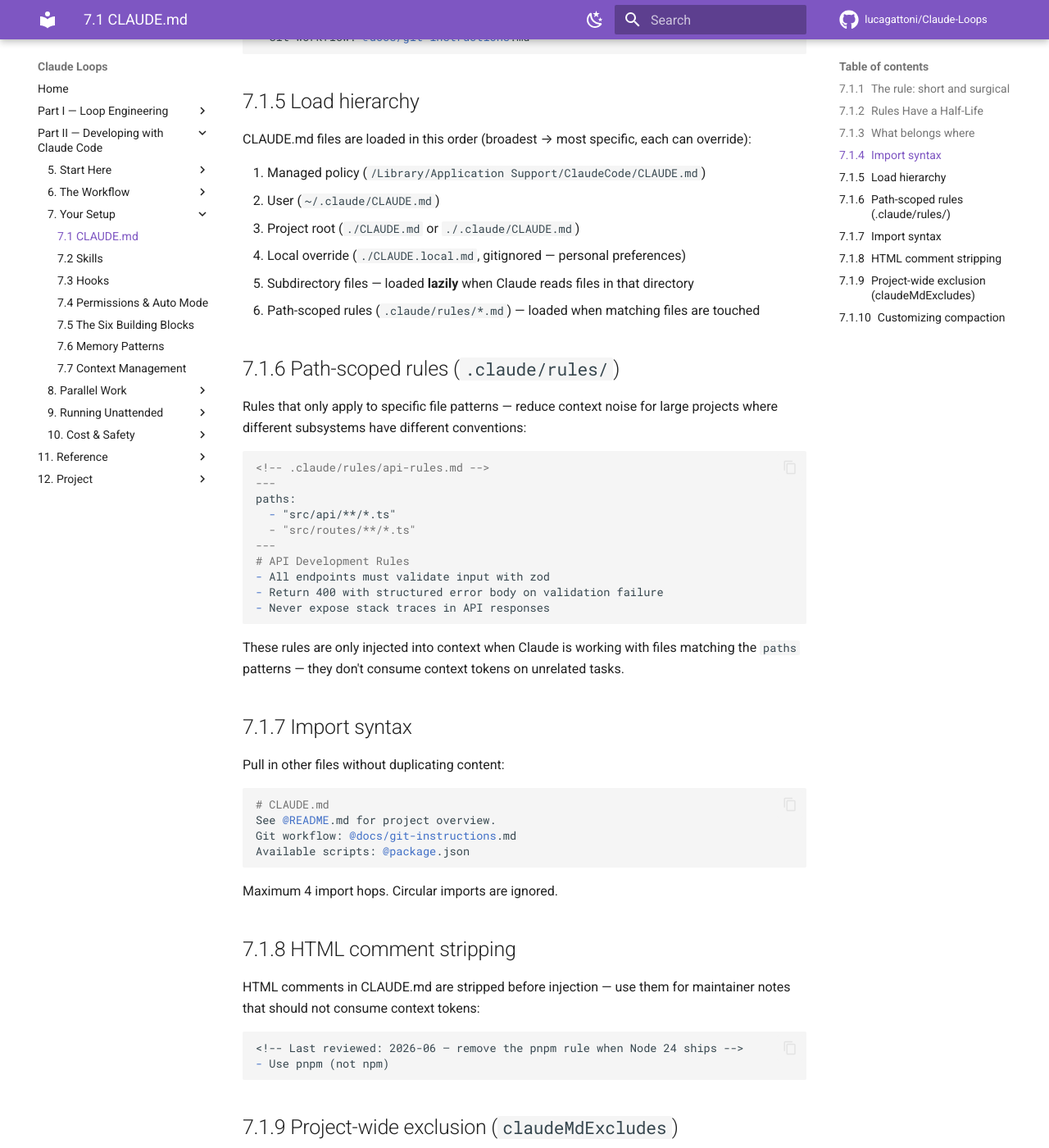
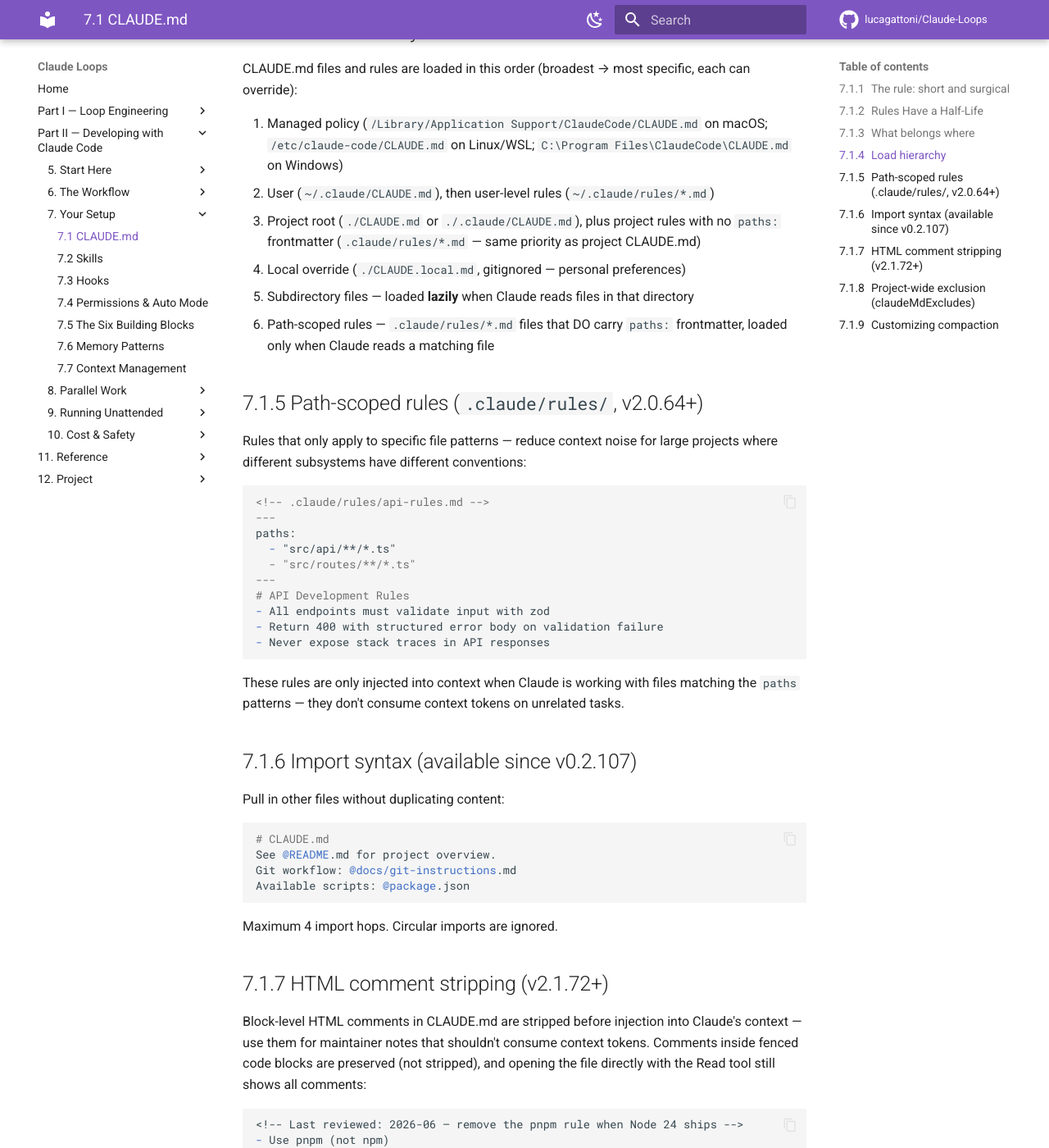
Before and after one commit to lucagattoni/Claude-Loops, an MkDocs documentation site: the page built from docs/05-claude-md.md, in a window 1280 px wide and 1400 px high, scrolled down 1581 px. Shown: the whole window at 82% size. Built offline with MkDocs 1.6.1 and Material for MkDocs 9.7.7, drawn with Linux system fonts in a browser that asks for light colours; comment, search, counter and statistics services are not loaded; some of the changed text lies outside the part shown.

Commit message:
05-claude-md.md: 7 fact-check fix(es) from the C7 doc sweep
Change types: CORRECT×3, ADD_VERSION_STAMP×2, RESTRUCTURE×1, unrefuted-edit×1

- [high] Wrong mechanism in the doc's opening sentence. Both code.claude.com/docs/en/context-window ('Project-root CLAUDE.md and unscoped rules | Re-injected from disk', under 'What survives compacti
- [medium] Item 6 was wrong for the majority case: /docs/en/memory says verbatim 'Rules without paths frontmatter are loaded at launch with the same priority as .claude/CLAUDE.md.' The list also omitte
- [medium] Part II version-stamp promise. CHANGELOG '## 2.0.64': 'Added support for .claude/rules/'. Anchor unique (line 69 is a list item with a different string).
- [medium] Blanket claim dropped two qualifiers the source carries. /docs/en/memory verbatim: 'Block-level HTML comments ... are stripped before the content is injected ... Comments inside code blocks
- [low] Part II stamp; CHANGELOG '## 0.2.107' is the introducing entry. NOTE: this file has TWO '## Import syntax' headings (lines 51 and 92); the full three-line anchor matches only the second. Ver
- [low] The official worked example for this exact scenario says 'Add it to .claude/settings.local.json so the exclusion stays local to your machine.' The KB silently changed personal to team-wide.
- [medium] Verified in the worktree: '## Import syntax' appears at lines 51 and 92, byte-identical H2 text. A repo-wide duplicate-H2 sweep of docs/ finds no other case. The second occurrence is a stric

Backlog step 11 (C7). 34/34 units, 4,025 previously-unverified lines, 656 claims
checked, 471 URLs opened. Evidence: plans/20260907_0100-c7-doc-sweep-evidence.md.
mkdocs build --strict green on the full change set.

Co-Authored-By: Claude Opus 5 (1M context) <noreply@anthropic.com>
Claude-Session: https://claude.ai/code/session_0143r6VLrjfhL34xeWGQvHmV

````diff
--- a/docs/05-claude-md.md
+++ b/docs/05-claude-md.md
@@ -1,7 +1,6 @@
 # CLAUDE.md — Your Persistent Context Layer
 
-`CLAUDE.md` is loaded at the start of every session. It is **re-injected on every
-request**, so rules survive context compaction.
+`CLAUDE.md` is loaded into context at the start of every session. It survives context compaction because Claude Code re-reads project-root `CLAUDE.md` and unscoped rules from disk and re-injects them specifically when `/compact` runs (or when automatic compaction triggers) — not on every request. Nested `CLAUDE.md` files load into context again the next time Claude reads a file in that subdirectory, and rules carrying `paths:` frontmatter reload the next time Claude reads a matching file.
 
 ## The rule: short and surgical
 
@@ -48,27 +47,18 @@ permanent fixture. ([Addy Osmani, "Audit your Agent files"](https://addyo.substa
 | Team-wide rules | `CLAUDE.md` (committed) |
 | Rules for a subdirectory | `subdir/CLAUDE.md` (auto-loaded when Claude reads files there) |
 
-## Import syntax
-
-```markdown
-# CLAUDE.md
-See @README.md for project overview and @package.json for available scripts.
-
-- Git workflow: @docs/git-instructions.md
-```
-
 ## Load hierarchy
 
-CLAUDE.md files are loaded in this order (broadest → most specific, each can override):
+CLAUDE.md files and rules are loaded in this order (broadest → most specific, each can override):
 
-1. Managed policy (`/Library/Application Support/ClaudeCode/CLAUDE.md`)
-2. User (`~/.claude/CLAUDE.md`)
-3. Project root (`./CLAUDE.md` or `./.claude/CLAUDE.md`)
+1. Managed policy (`/Library/Application Support/ClaudeCode/CLAUDE.md` on macOS; `/etc/claude-code/CLAUDE.md` on Linux/WSL; `C:\Program Files\ClaudeCode\CLAUDE.md` on Windows)
+2. User (`~/.claude/CLAUDE.md`), then user-level rules (`~/.claude/rules/*.md`)
+3. Project root (`./CLAUDE.md` or `./.claude/CLAUDE.md`), plus project rules with no `paths:` frontmatter (`.claude/rules/*.md` — same priority as project CLAUDE.md)
 4. Local override (`./CLAUDE.local.md`, gitignored — personal preferences)
 5. Subdirectory files — loaded **lazily** when Claude reads files in that directory
-6. Path-scoped rules (`.claude/rules/*.md`) — loaded when matching files are touched
+6. Path-scoped rules — `.claude/rules/*.md` files that DO carry `paths:` frontmatter, loaded only when Claude reads a matching file
 
-## Path-scoped rules (`.claude/rules/`)
+## Path-scoped rules (`.claude/rules/`, v2.0.64+)
 
 Rules that only apply to specific file patterns — reduce context noise for
 large projects where different subsystems have different conventions:
@@ -89,7 +79,7 @@ paths:
 These rules are only injected into context when Claude is working with files
 matching the `paths` patterns — they don't consume context tokens on unrelated tasks.
 
-## Import syntax
+## Import syntax (available since v0.2.107)
 
 Pull in other files without duplicating content:
 
@@ -102,10 +92,12 @@ Available scripts: @package.json
 
 Maximum 4 import hops. Circular imports are ignored.
 
-## HTML comment stripping
+## HTML comment stripping (v2.1.72+)
 
-HTML comments in CLAUDE.md are stripped before injection — use them for
-maintainer notes that should not consume context tokens:
+Block-level HTML comments in CLAUDE.md are stripped before injection into Claude's
+context — use them for maintainer notes that shouldn't consume context tokens.
+Comments inside fenced code blocks are preserved (not stripped), and opening the file
+directly with the Read tool still shows all comments:
 
 ```markdown
 <!-- Last reviewed: 2026-06 — remove the pnpm rule when Node 24 ships -->
@@ -117,7 +109,7 @@ maintainer notes that should not consume context tokens:
 In monorepos, exclude specific CLAUDE.md files from loading:
 
 ```json
-// .claude/settings.json
+// .claude/settings.local.json  (use settings.json instead only if the whole team should share this exclusion)
 {
   "claudeMdExcludes": ["**/packages/legacy/**"]
 }
````
